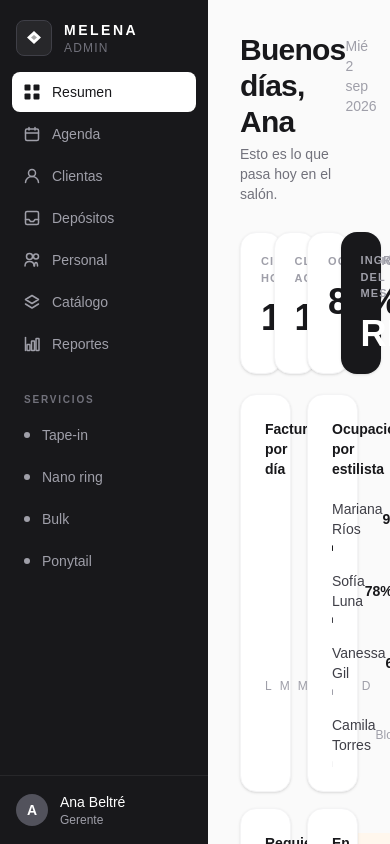
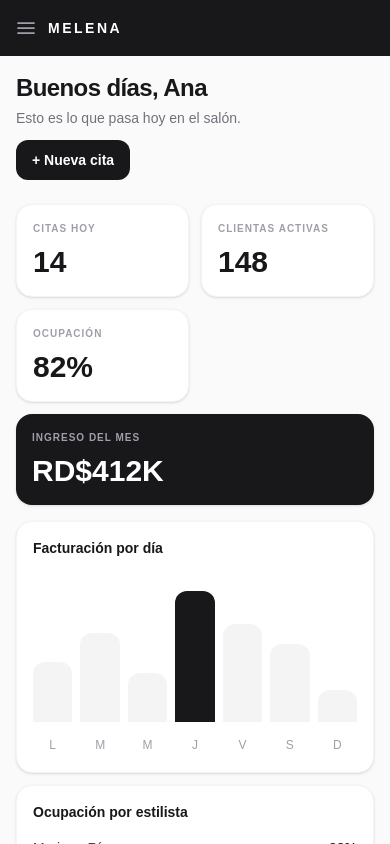
Before and after one commit to lunbel1203/melena-admin, a Next.js app: page /admin/resumen in a window 390 px wide. Built offline with nearby package versions, Linux system fonts and the light colour scheme.

Commit message:
responsive

```diff
--- a/app/admin/layout.tsx
+++ b/app/admin/layout.tsx
@@ -1,12 +1,5 @@
-import Sidebar from "@/components/sidebar";
+import AdminShell from "@/components/admin-shell";
 
 export default function AdminLayout({ children }: { children: React.ReactNode }) {
-  return (
-    <div className="flex h-full">
-      <Sidebar />
-      <main className="flex-1 overflow-y-auto">
-        {children}
-      </main>
-    </div>
-  );
+  return <AdminShell>{children}</AdminShell>;
 }
--- a/app/admin/resumen/page.tsx
+++ b/app/admin/resumen/page.tsx
@@ -44,61 +44,65 @@ const currentClients = [
 
 export default function ResumenPage() {
   return (
-    <div className="min-h-full bg-zinc-50 p-8">
+    <div className="min-h-full bg-zinc-50 p-4 sm:p-6 lg:p-8">
+
       {/* Header */}
-      <div className="flex items-start justify-between mb-7">
+      <div className="flex flex-col sm:flex-row sm:items-start sm:justify-between gap-3 mb-6 lg:mb-7">
         <div>
-          <h1 className="text-3xl font-bold text-zinc-900 tracking-tight">
+          <h1 className="text-2xl sm:text-3xl font-bold text-zinc-900 tracking-tight">
             Buenos días, Ana
           </h1>
           <p className="text-zinc-500 text-sm mt-1">
             Esto es lo que pasa hoy en el salón.
           </p>
         </div>
-        <div className="flex items-center gap-4 pt-1">
-          <span className="text-sm text-zinc-400 font-medium">Mié 2 sep 2026</span>
-          <button className="bg-zinc-900 text-white text-sm font-semibold px-4 py-2.5 rounded-xl hover:bg-zinc-700 transition-colors">
+        <div className="flex items-center gap-3 sm:gap-4 sm:pt-1">
+          <span className="hidden sm:block text-sm text-zinc-400 font-medium">
+            Mié 2 sep 2026
+          </span>
+          <button className="bg-zinc-900 text-white text-sm font-semibold px-4 py-2.5 rounded-xl hover:bg-zinc-700 transition-colors whitespace-nowrap">
             + Nueva cita
           </button>
         </div>
       </div>
 
       {/* Stats */}
-      <div className="grid grid-cols-4 gap-4 mb-5">
-        <div className="bg-white rounded-2xl p-5 border border-zinc-100 shadow-sm">
-          <p className="text-[11px] text-zinc-400 uppercase tracking-widest font-semibold mb-3">
+      <div className="grid grid-cols-2 lg:grid-cols-4 gap-3 sm:gap-4 mb-4 sm:mb-5">
+        <div className="bg-white rounded-2xl p-4 sm:p-5 border border-zinc-100 shadow-sm">
+          <p className="text-[10px] sm:text-[11px] text-zinc-400 uppercase tracking-widest font-semibold mb-2 sm:mb-3">
             Citas hoy
           </p>
-          <p className="text-4xl font-bold text-zinc-900">14</p>
+          <p className="text-3xl sm:text-4xl font-bold text-zinc-900">14</p>
         </div>
-        <div className="bg-white rounded-2xl p-5 border border-zinc-100 shadow-sm">
-          <p className="text-[11px] text-zinc-400 uppercase tracking-widest font-semibold mb-3">
+        <div className="bg-white rounded-2xl p-4 sm:p-5 border border-zinc-100 shadow-sm">
+          <p className="text-[10px] sm:text-[11px] text-zinc-400 uppercase tracking-widest font-semibold mb-2 sm:mb-3">
             Clientas activas
           </p>
-          <p className="text-4xl font-bold text-zinc-900">148</p>
+          <p className="text-3xl sm:text-4xl font-bold text-zinc-900">148</p>
         </div>
-        <div className="bg-white rounded-2xl p-5 border border-zinc-100 shadow-sm">
-          <p className="text-[11px] text-zinc-400 uppercase tracking-widest font-semibold mb-3">
+        <div className="bg-white rounded-2xl p-4 sm:p-5 border border-zinc-100 shadow-sm">
+          <p className="text-[10px] sm:text-[11px] text-zinc-400 uppercase tracking-widest font-semibold mb-2 sm:mb-3">
             Ocupación
           </p>
-          <p className="text-4xl font-bold text-zinc-900">82%</p>
+          <p className="text-3xl sm:text-4xl font-bold text-zinc-900">82%</p>
         </div>
-        <div className="bg-zinc-900 rounded-2xl p-5 shadow-sm">
-          <p className="text-[11px] text-zinc-400 uppercase tracking-widest font-semibold mb-3">
+        <div className="bg-zinc-900 rounded-2xl p-4 sm:p-5 shadow-sm col-span-2 lg:col-span-1">
+          <p className="text-[10px] sm:text-[11px] text-zinc-400 uppercase tracking-widest font-semibold mb-2 sm:mb-3">
             Ingreso del mes
           </p>
-          <p className="text-4xl font-bold text-white">RD$412K</p>
+          <p className="text-3xl sm:text-4xl font-bold text-white">RD$412K</p>
         </div>
       </div>
 
       {/* Charts row */}
-      <div className="grid grid-cols-2 gap-4 mb-4">
+      <div className="grid grid-cols-1 lg:grid-cols-2 gap-3 sm:gap-4 mb-3 sm:mb-4">
+
         {/* Bar chart */}
-        <div className="bg-white rounded-2xl p-6 border border-zinc-100 shadow-sm">
-          <h2 className="text-sm font-semibold text-zinc-900 mb-6">
+        <div className="bg-white rounded-2xl p-4 sm:p-6 border border-zinc-100 shadow-sm">
+          <h2 className="text-sm font-semibold text-zinc-900 mb-5 sm:mb-6">
             Facturación por día
           </h2>
-          <div className="flex items-end gap-2 h-40">
+          <div className="flex items-end gap-2 h-36 sm:h-40">
             {dailyData.map(({ value, isToday }, i) => (
               <div
                 key={i}
@@ -119,11 +123,11 @@ export default function ResumenPage() {
         </div>
 
         {/* Stylists occupancy */}
-        <div className="bg-white rounded-2xl p-6 border border-zinc-100 shadow-sm">
-          <h2 className="text-sm font-semibold text-zinc-900 mb-5">
+        <div className="bg-white rounded-2xl p-4 sm:p-6 border border-zinc-100 shadow-sm">
+          <h2 className="text-sm font-semibold text-zinc-900 mb-4 sm:mb-5">
             Ocupación por estilista
           </h2>
-          <div className="space-y-5">
+          <div className="space-y-4 sm:space-y-5">
             {stylists.map(({ name, percentage, blocked, barColor }) => (
               <div key={name}>
                 <div className="flex justify-between items-center mb-1.5">
@@ -151,31 +155,32 @@ export default function ResumenPage() {
       </div>
 
       {/* Bottom row */}
-      <div className="grid grid-cols-2 gap-4">
+      <div className="grid grid-cols-1 lg:grid-cols-2 gap-3 sm:gap-4">
+
         {/* Requires action */}
-        <div className="bg-white rounded-2xl p-6 border border-zinc-100 shadow-sm">
-          <div className="flex items-center justify-between mb-5">
+        <div className="bg-white rounded-2xl p-4 sm:p-6 border border-zinc-100 shadow-sm">
+          <div className="flex items-center justify-between mb-4 sm:mb-5">
             <h2 className="text-sm font-semibold text-zinc-900">Requiere acción</h2>
             <span className="text-xs font-semibold text-orange-500 bg-orange-50 px-2.5 py-1 rounded-full">
               6 pendientes
             </span>
           </div>
           <div className="space-y-4">
-            <div className="flex items-center justify-between">
+            <div className="flex items-center justify-between gap-3">
               <span className="text-sm text-zinc-600">3 depósitos por validar</span>
-              <button className="bg-zinc-900 text-white text-xs font-semibold px-4 py-2 rounded-lg hover:bg-zinc-700 transition-colors">
+              <button className="bg-zinc-900 text-white text-xs font-semibold px-3 sm:px-4 py-2 rounded-lg hover:bg-zinc-700 transition-colors shrink-0">
                 Revisar
               </button>
             </div>
-            <div className="flex items-center justify-between">
+            <div className="flex items-center justify-between gap-3">
               <span className="text-sm text-zinc-600">2 tickets de molestia abiertos</span>
-              <button className="border border-zinc-200 text-zinc-700 text-xs font-semibold px-4 py-2 rounded-lg hover:bg-zinc-50 transition-colors">
+              <button className="border border-zinc-200 text-zinc-700 text-xs font-semibold px-3 sm:px-4 py-2 rounded-lg hover:bg-zinc-50 transition-colors shrink-0">
                 Ver
               </button>
             </div>
-            <div className="flex items-center justify-between">
+            <div className="flex items-center justify-between gap-3">
               <span className="text-sm text-zinc-600">1 estilista sin disponibilidad</span>
-              <button className="border border-zinc-200 text-zinc-700 text-xs font-semibold px-4 py-2 rounded-lg hover:bg-zinc-50 transition-colors">
+              <button className="border border-zinc-200 text-zinc-700 text-xs font-semibold px-3 sm:px-4 py-2 rounded-lg hover:bg-zinc-50 transition-colors shrink-0">
                 Configurar
               </button>
             </div>
@@ -183,8 +188,8 @@ export default function ResumenPage() {
         </div>
 
         {/* In salon now */}
-        <div className="bg-white rounded-2xl p-6 border border-zinc-100 shadow-sm">
-          <h2 className="text-sm font-semibold text-zinc-900 mb-5">
+        <div className="bg-white rounded-2xl p-4 sm:p-6 border border-zinc-100 shadow-sm">
+          <h2 className="text-sm font-semibold text-zinc-900 mb-4 sm:mb-5">
             En el salón ahora
           </h2>
           <div className="space-y-4">
@@ -196,7 +201,7 @@ export default function ResumenPage() {
                   {initial}
                 </div>
                 <div className="flex-1 min-w-0">
-                  <div className="text-sm font-semibold text-zinc-900">{name}</div>
+                  <div className="text-sm font-semibold text-zinc-900 truncate">{name}</div>
                   <div className="text-xs text-zinc-400 mt-0.5">{detail}</div>
                 </div>
                 <span
--- /dev/null
+++ b/components/admin-shell.tsx
@@ -0,0 +1,56 @@
+"use client";
+
+import { useState } from "react";
+import Sidebar from "@/components/sidebar";
+
+function MenuIcon() {
+  return (
+    <svg width="20" height="20" viewBox="0 0 20 20" fill="none" stroke="currentColor" strokeWidth="1.75" strokeLinecap="round">
+      <path d="M2 5h16M2 10h16M2 15h16" />
+    </svg>
+  );
+}
+
+export default function AdminShell({ children }: { children: React.ReactNode }) {
+  const [open, setOpen] = useState(false);
+
+  return (
+    <div className="flex h-full">
+      {/* Backdrop móvil */}
+      {open && (
+        <div
+          className="fixed inset-0 z-40 bg-black/50 md:hidden"
+          onClick={() => setOpen(false)}
+        />
+      )}
+
+      {/* Sidebar: drawer en móvil, fijo en md+ */}
+      <div
+        className={`fixed inset-y-0 left-0 z-50 transition-transform duration-200 md:relative md:z-auto md:translate-x-0 ${
+          open ? "translate-x-0" : "-translate-x-full md:translate-x-0"
+        }`}
+      >
+        <Sidebar />
+      </div>
+
+      {/* Columna de contenido */}
+      <div className="flex flex-col flex-1 min-w-0 overflow-hidden">
+        {/* Barra superior solo en móvil */}
+        <header className="md:hidden flex items-center gap-3 px-4 h-14 bg-zinc-900 shrink-0">
+          <button
+            onClick={() => setOpen(true)}
+            className="text-zinc-400 hover:text-white transition-colors"
+            aria-label="Abrir menú"
+          >
+            <MenuIcon />
+          </button>
+          <span className="text-white text-sm font-bold tracking-[0.18em]">MELENA</span>
+        </header>
+
+        <main className="flex-1 overflow-y-auto">
+          {children}
+        </main>
+      </div>
+    </div>
+  );
+}
```
